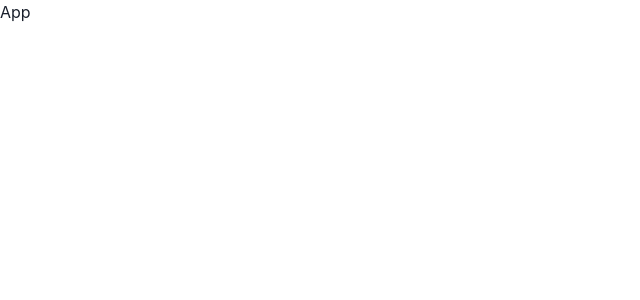
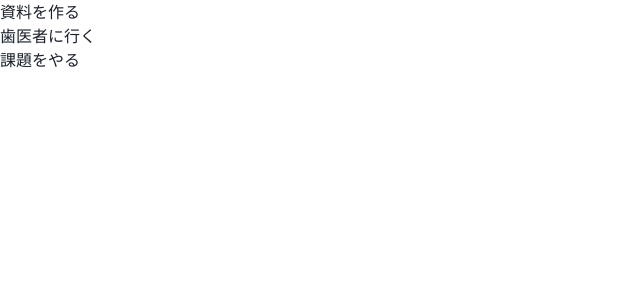
Before and after one commit to bislab-temporary/mini-hackathon-a, a React (Create React App) app: page / in a window 1280 px wide. Shown: the top 300 px of the page, without its empty margins (0-640 px from the left). Built offline with nearby package versions, Linux system fonts and the light colour scheme.

Commit message:
feat: ToDoの一覧を表示させたいから
ToDoの一覧機能の追加

```diff
--- a/src/App.tsx
+++ b/src/App.tsx
@@ -1,7 +1,17 @@
 import React from 'react';
 
+import Todo from './conponents/Todo';
+
+const todos = [{ title: '資料を作る' }, { title: '歯医者に行く' }, { title: '課題をやる' }];
+
 const App = () => {
-  return <h1>App</h1>;
+  return (
+    <>
+      {todos.map((todo) => (
+        <Todo key={todo.title} title={todo.title} />
+      ))}
+    </>
+  );
 };
 
 export default App;
--- /dev/null
+++ b/src/conponents/Todo.tsx
@@ -0,0 +1,11 @@
+import React from 'react';
+
+type Props = {
+  title: string;
+};
+
+const Todo = ({ title }: Props) => {
+  return <p>{title}</p>;
+};
+
+export default Todo;
```
